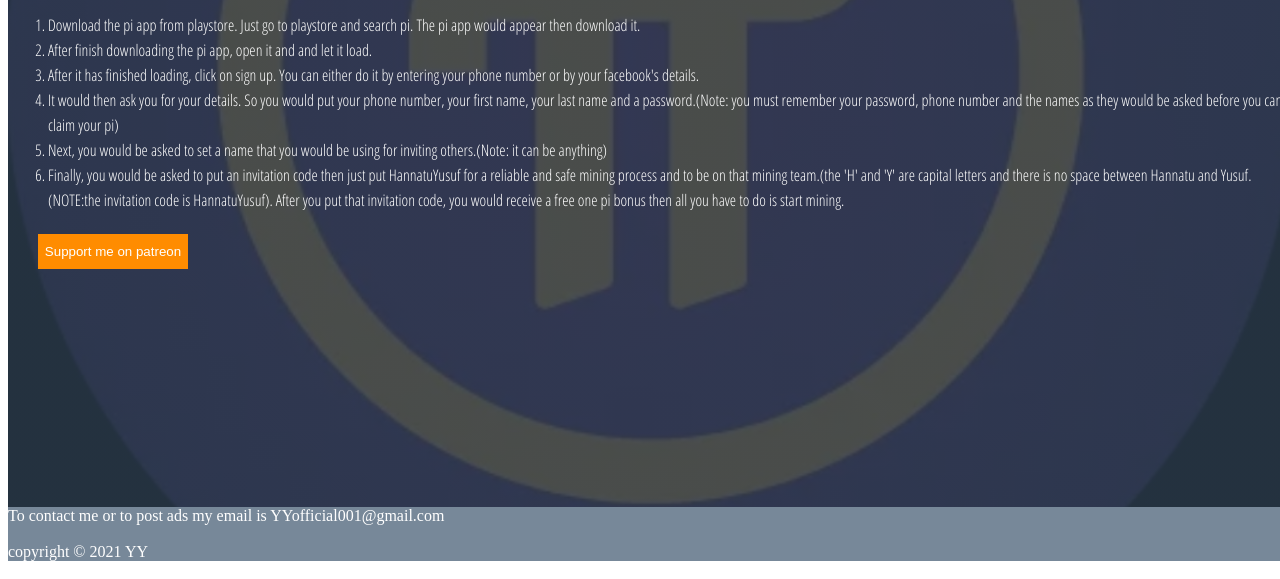
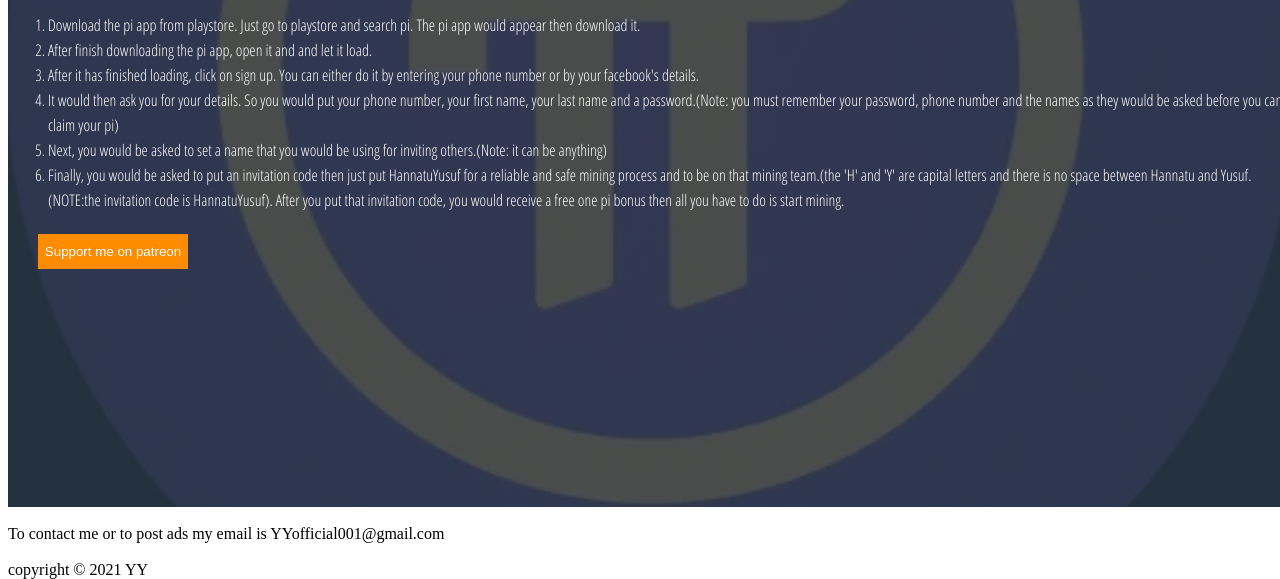
Before and after one commit to Ysquare001/How-to-sign-up-for-pi.com, a plain HTML site: page index.html in a window 1280 px wide. Shown: the part 393-972 px from the top of the page. Drawn offline with Linux system fonts and the light colour scheme.

Commit message:
Update index.html

```diff
--- a/index.html
+++ b/index.html
@@ -40,10 +40,10 @@
 			</form>
 		</div>
 	</header>
-    <footer>
+	<br>
     To contact me or to post ads my email is YYofficial001@gmail.com
     <br>
     <br>
-    copyright &copy 2021 YY</footer>
+    copyright &copy 2021 YY
 </body>
 </html>
```
